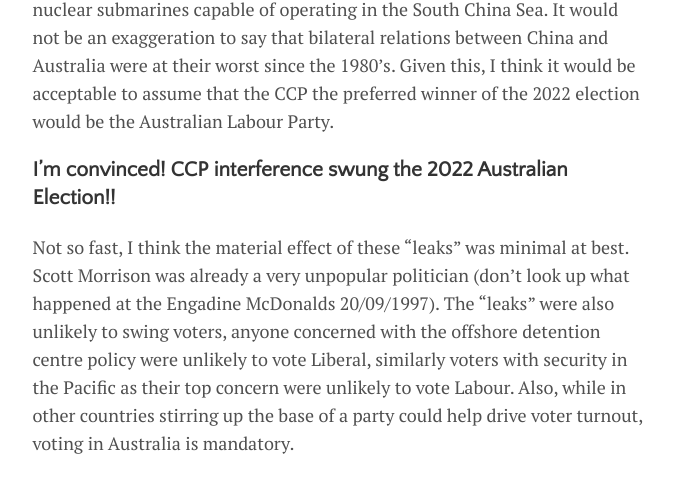
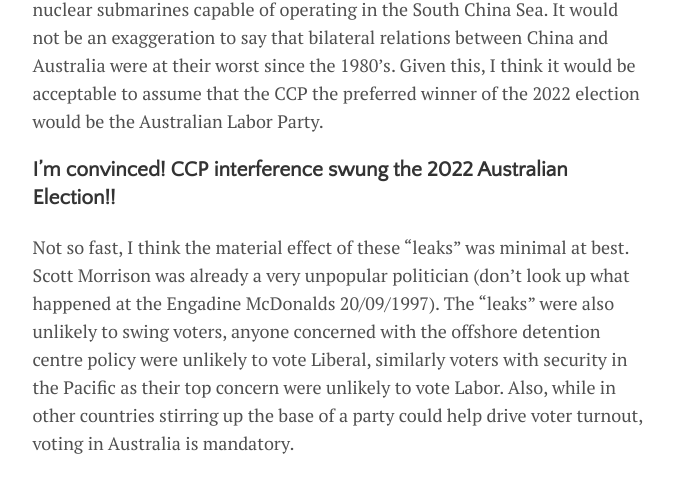
Before and after one commit to seizethecheese/seizethecheese.github.io, a Jekyll site: the page built from _posts/2022-07-09-post.md, in a window 1280 px wide and 900 px high, scrolled down 1726 px. Shown: the part 347-826 px from the top of the window, without its empty margins (300-978 px from the left). Built offline with Jekyll 4.4.1, drawn with Linux system fonts in a browser that asks for light colours; some web fonts are replaced; some of the changed text lies outside the part shown.

Commit message:
Update 2022-07-09-post.md

```diff
--- a/_posts/2022-07-09-post.md
+++ b/_posts/2022-07-09-post.md
@@ -32,11 +32,11 @@ A couple of news stories dropped via leaks at inopportune times for the Australi
 
 ### But there is bipartisan opposition to Chinese interference!
 
-Yes, however, the Morrison government had been vocal critics of human rights abuses in Hong Kong and Xinjiang, called for a WTO investigation into the origin of COVID19, and strengthened the AUKUS agreement purchasing nuclear submarines capable of operating in the South China Sea. It would not be an exaggeration to say that bilateral relations between China and Australia were at their worst since the 1980's. Given this, I think it would be acceptable to assume that the CCP the preferred winner of the 2022 election would be the Australian Labour Party.
+Yes, however, the Morrison government had been vocal critics of human rights abuses in Hong Kong and Xinjiang, called for a WTO investigation into the origin of COVID19, and strengthened the AUKUS agreement purchasing nuclear submarines capable of operating in the South China Sea. It would not be an exaggeration to say that bilateral relations between China and Australia were at their worst since the 1980's. Given this, I think it would be acceptable to assume that the CCP the preferred winner of the 2022 election would be the Australian Labor Party.
 
 ### I'm convinced! CCP interference swung the 2022 Australian Election!!
 
-Not so fast, I think the material effect of these "leaks" was minimal at best. Scott Morrison was already a very unpopular politician (don't look up what happened at the Engadine McDonalds 20/09/1997). The "leaks" were also unlikely to swing voters, anyone concerned with the offshore detention centre policy were unlikely to vote Liberal, similarly voters with security in the Pacific as their top concern were unlikely to vote Labour. Also, while in other countries stirring up the base of a party could help drive voter turnout, voting in Australia is mandatory.
+Not so fast, I think the material effect of these "leaks" was minimal at best. Scott Morrison was already a very unpopular politician (don't look up what happened at the Engadine McDonalds 20/09/1997). The "leaks" were also unlikely to swing voters, anyone concerned with the offshore detention centre policy were unlikely to vote Liberal, similarly voters with security in the Pacific as their top concern were unlikely to vote Labor. Also, while in other countries stirring up the base of a party could help drive voter turnout, voting in Australia is mandatory.
 
 ### Then why should we care?
 
```
